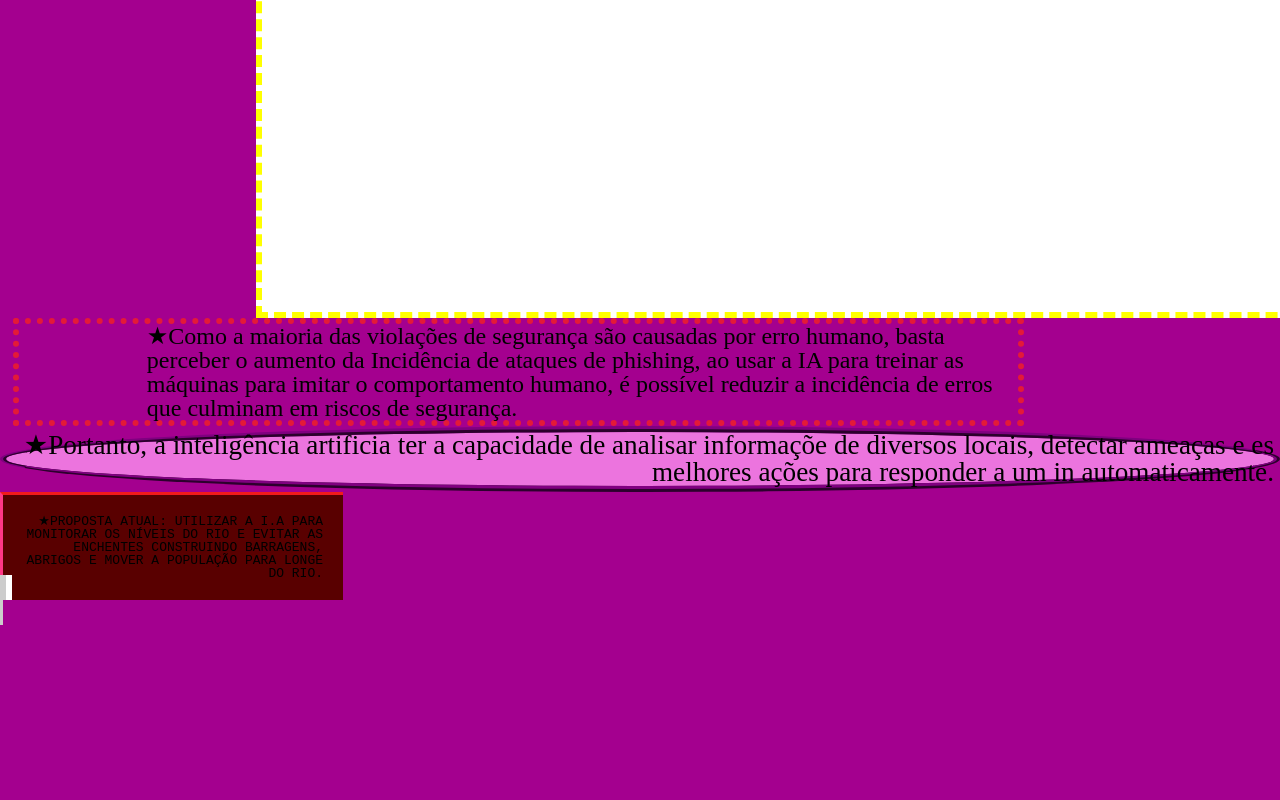
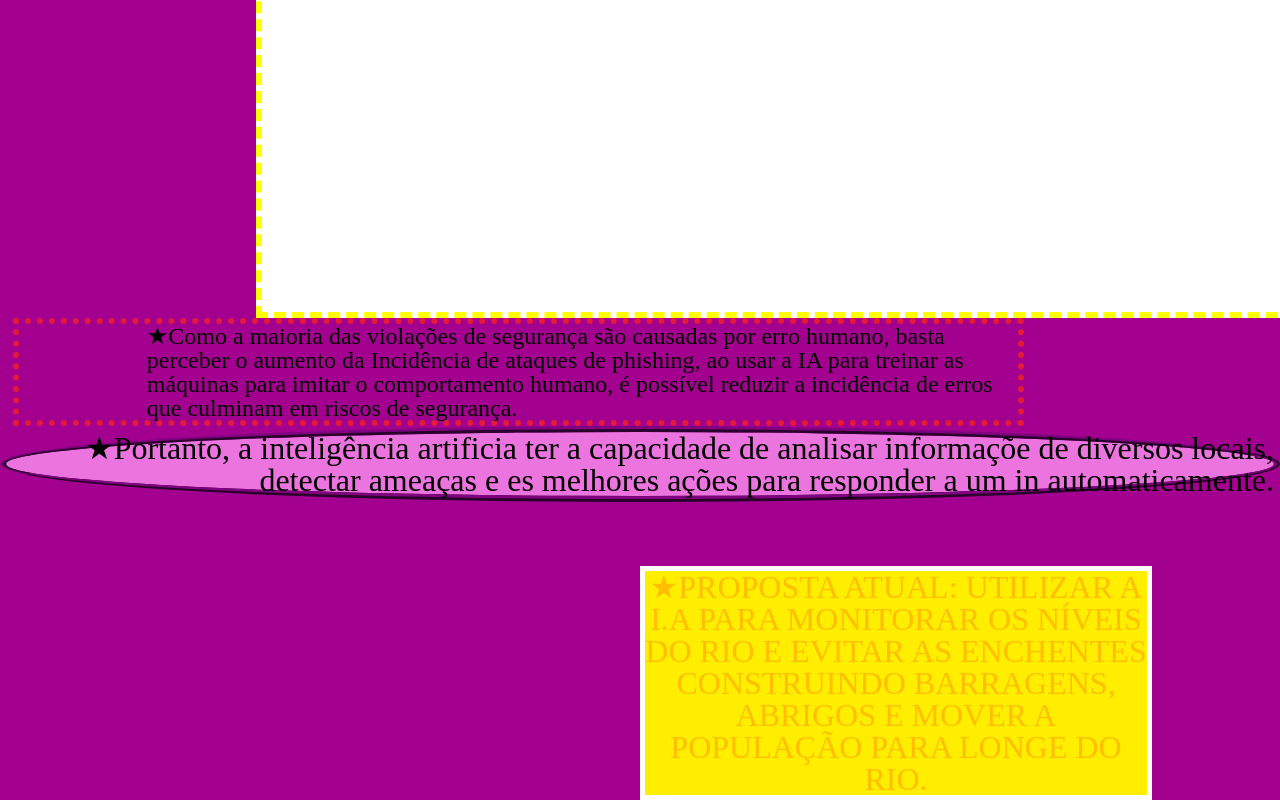
Before and after one commit to Mirian007/mirian_aula_2TRI, a plain HTML site: page index.html in a window 1280 px wide. Shown: the part 628-1428 px from the top of the page. Before the commit the page ends 1253 px from the top, so only its background shows below. Drawn offline with Linux system fonts and the light colour scheme.

Commit message:
atualização 13

```diff
--- a/style.css
+++ b/style.css
@@ -25,51 +25,27 @@ body {background-color: rgb(164, 0, 143)
     padding-left: 10%;
 
 }
-.p3 {font-size: 170%;
+.p3 {font-size: 200%;
     text-align:right;
     background-color:rgb(236, 116, 222);
     border-width: 6px;
     border-color: purple;
     border-radius: 50%;
     border-style: ridge;
+}
+.p4 {background-color: rgb(255, 238, 0);
+    color: rgb(255, 191, 0);
+    font-size: 200%;
+    text-align: center;
 
+    border-color: rgb(255, 255, 255);
+    border-width: 5px;
+    border-style: solid;
 
-
-
+    margin-left: 50%;
+    margin-right: 10%;
+    margin-top: 5%;
 }
-.p4 {
-    width: 300px;
-    text-align:end;
-    border-top: 3px solid #f11b1b;
-    border-left: 3px solid #ff3787;
-    position: relative;
-    background: rgb(89, 0, 0);
-
-    padding: 20px;
-    font-family: monospace
-  }
-
-  .p4:before {
-    content: " ";
-    position: absolute;
-    width: 6px;
-    height: calc(100% - 80px);
-    left: -3px;
-    bottom: 0;
-    border-left: 6px solid #CCCCCC;
-    background: white;
-  }
-
-  .p4:after {
-    content: " ";
-    position: absolute;
-    width: 6px;
-    height: 30px;
-    left: -6px;
-    top: 100px;
-    background: #CCCCCC;
-  }
-
   .div1a {
     border-image: urL('borda.jpg') 15 / 15px round;
   }
```
